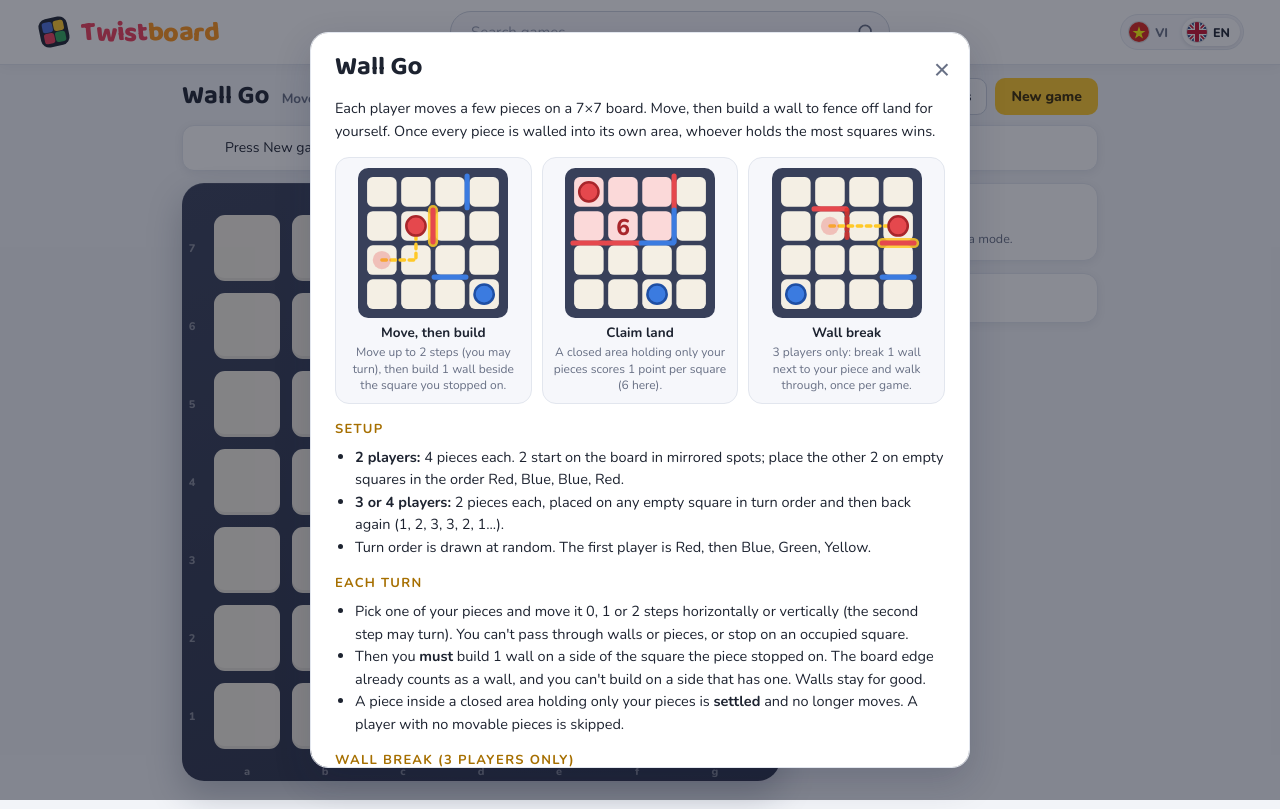
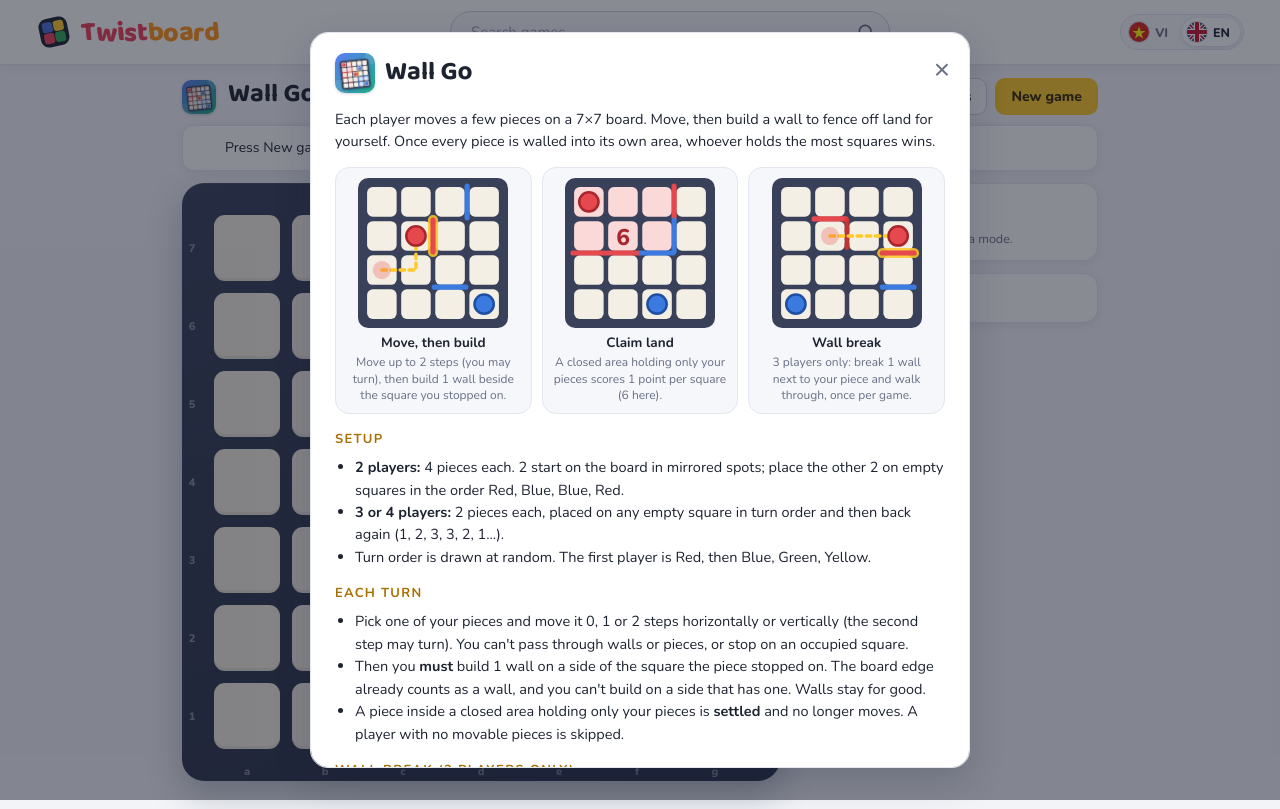
Before and after one commit to midunguyeniu/twistboard, a plain HTML site: page games/wall-go/index.html in a window 1280 px wide. Drawn offline with nearby package versions, Linux system fonts and the light colour scheme.

Commit message:
Logo game trước tên game và trong hộp Luật chơi

```diff
--- a/assets/platform.css
+++ b/assets/platform.css
@@ -149,3 +149,11 @@ body.tb-home .tb-search:focus-within{background:#fff}
   .tb-soon h1{font-size:30px}
   body.tb-game .tb-search{display:none}   /* trong game: bỏ ô tìm kiếm để bàn cờ có thêm chỗ */
 }
+
+/* logo nhỏ trước tên game trong màn chơi (TB: mountGameLogo) */
+.tb-gbrand{display:flex;align-items:center;gap:10px}
+.tb-gtitle{display:flex;align-items:center;gap:10px;min-width:0}
+.tb-glogo{width:34px;height:34px;flex:none;align-self:center;border-radius:9px;object-fit:cover;box-shadow:0 1px 3px rgba(20,30,60,.18);user-select:none}
+.tb-rlogo{width:40px;height:40px;flex:none;border-radius:10px;object-fit:cover;box-shadow:0 1px 3px rgba(20,30,60,.18);user-select:none}
+.tb-rtitle{padding-right:34px}
+@media (max-width:560px){.tb-rlogo{width:34px;height:34px;border-radius:9px}}
--- a/assets/platform.js
+++ b/assets/platform.js
@@ -284,6 +284,42 @@
   /* dòng ghi công chuẩn của mọi game: phần tử có class "tb-credit" (thường ở chân hộp Luật chơi), tự đổi theo ngôn ngữ */
   function paintCredits() { document.querySelectorAll(".tb-credit").forEach(e => { e.textContent = t("credit"); }); }
   document.addEventListener("DOMContentLoaded", paintCredits);
+  /* logo nhỏ của game đứng trước tên game (chủ game yêu cầu 11/2026). Tên game là ".brand h1" (game thường)
+     hoặc "#pkTitle" (game đố, dựng muộn); chữ trong h1 do i18n ghi đè nên logo đặt cạnh h1, không đặt bên trong. */
+  const logoDone = { head: false, rules: false };
+  function logoImg(g, cls) {
+    const img = document.createElement("img");
+    img.className = cls; img.src = ROOT + g.thumb; img.alt = ""; img.draggable = false; img.setAttribute("aria-hidden", "true");
+    return img;
+  }
+  function mountGameLogo() {
+    const g = GAMES.find(x => x.id === headerOpt.gameId); if (!g || !g.thumb) return true;
+    const h1 = !logoDone.head && document.querySelector(".brand h1, #pkTitle");
+    if (h1) {
+      logoDone.head = true;
+      const img = logoImg(g, "tb-glogo");
+      if (h1.id === "pkTitle") {   // .pk-top canh 2 đầu nên gói logo + tên vào một khối
+        const w = document.createElement("div"); w.className = "tb-gtitle";
+        h1.before(w); w.append(img, h1);
+      } else { h1.parentElement.classList.add("tb-gbrand"); h1.before(img); }
+    }
+    // tiêu đề hộp Luật chơi: gói logo + h2 vào một hàng, giữ nguyên khoảng cách trên/dưới của h2 cũ
+    const h2 = !logoDone.rules && document.querySelector("#mRules h2, #pkRulesTitle");
+    if (h2) {
+      logoDone.rules = true;
+      const cs = getComputedStyle(h2), w = document.createElement("div");
+      w.className = "tb-gtitle tb-rtitle"; w.style.margin = `${cs.marginTop} 0 ${cs.marginBottom}`;
+      h2.before(w); w.append(logoImg(g, "tb-rlogo"), h2); h2.style.margin = "0";
+    }
+    return logoDone.head && (logoDone.rules || document.readyState === "complete");
+  }
+  function watchGameLogo() {
+    if (headerOpt.page !== "game" || mountGameLogo()) return;
+    const mo = new MutationObserver(() => { if (mountGameLogo()) mo.disconnect(); });
+    mo.observe(document.body, { childList: true, subtree: true });
+    setTimeout(() => mo.disconnect(), 15000);
+  }
+  document.addEventListener("DOMContentLoaded", watchGameLogo);
   function setLang(l) {
     if (l !== "vi" && l !== "en") return;
     if (l === LANG) { paintHeader(); return; }
```
